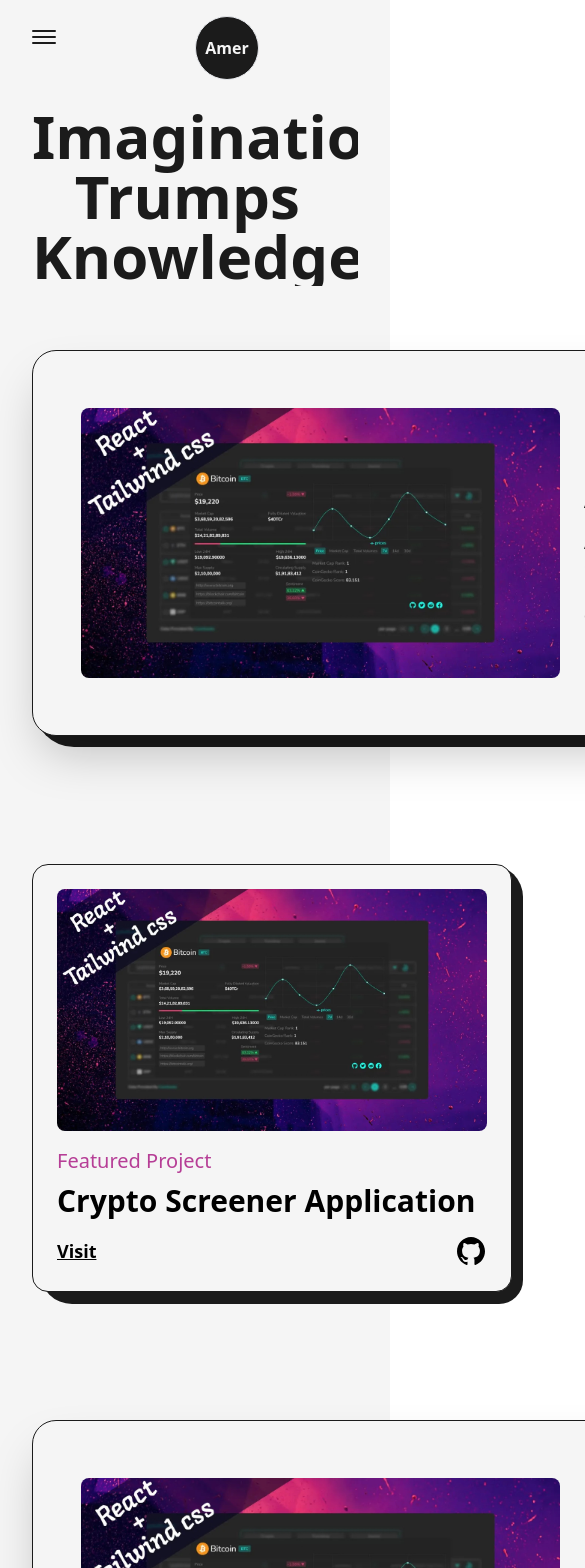
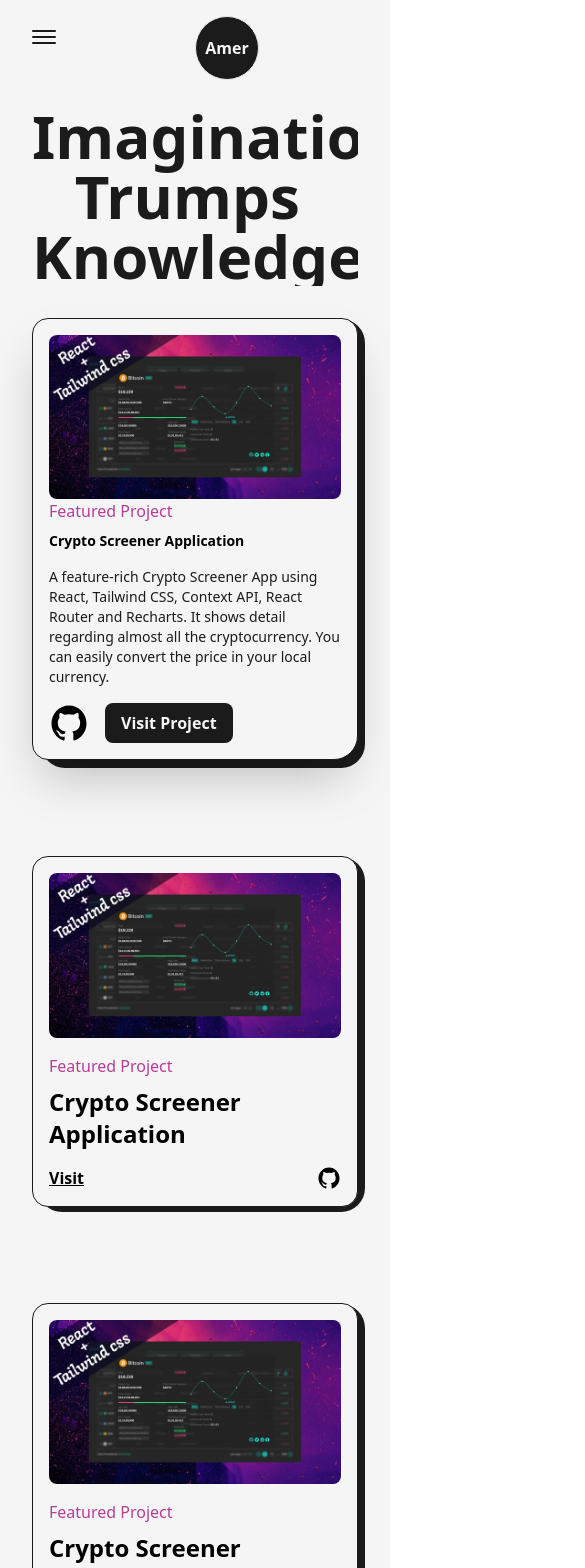
Before and after one commit to amerv97/Next.js-amervarajic-portfolio, a Next.js app in the folder Next.js-Developer-Portfolio-Starter-Code-main/: page /projects in a window 390 px wide. Shown: the top 1568 px of the page, 585 px wide, since content can reach past the window. Built offline with nearby package versions, Linux system fonts and the light colour scheme.

Commit message:
Project page responsibility finished

```diff
--- a/Next.js-Developer-Portfolio-Starter-Code-main/src/pages/projects.js
+++ b/Next.js-Developer-Portfolio-Starter-Code-main/src/pages/projects.js
@@ -14,12 +14,18 @@ const FramerImage = motion(Image);
 
 const FeaturedProject = ({ type, title, summary, img, link, github }) => {
   return (
-    <article className="flex w-full items-center justify-between relative rounded-br-2xl rounded-3xl border border-solid border-dark bg-light shadow-2xl p-12 dark:bg-dark dark:border-light">
-      <div className="top-0 absolute -right-3 -z-10 w-[101%] h-[103%] rounded-[2.5rem] bg-dark rounded-br-3xl dark:bg-light" />
+    <article
+      className="flex w-full items-center justify-between relative rounded-br-2xl rounded-3xl border border-solid border-dark bg-light shadow-2xl p-12 dark:bg-dark dark:border-light
+    lg:flex-col lg:p-8 xs:rounded-2xl xs:rounded-br-3xl xs:p-4"
+    >
+      <div
+        className="top-0 absolute -right-3 -z-10 w-[101%] h-[103%] rounded-[2.5rem] bg-dark rounded-br-3xl dark:bg-light
+      xs:-right-2 sm:h-[102%] xs:w-full xs:rounded-[1.5rem]"
+      />
       <Link
         href={link}
         target="_blank"
-        className="w-1/2 cursor-pointer overflow-hidden rounded-lg "
+        className="w-1/2 cursor-pointer overflow-hidden rounded-lg lg:w-full  "
       >
         <FramerImage
           src={img}
@@ -32,8 +38,11 @@ const FeaturedProject = ({ type, title, summary, img, link, github }) => {
         />
       </Link>
 
-      <div className="w-1/2 flex flex-col items-start justify-between pl-6">
-        <span className="text-primary font-medium text-xl dark:text-primaryDark ">
+      <div className="w-1/2 flex flex-col items-start justify-between pl-6 lg:w-full lg:pl-0 lg:pt-0">
+        <span
+          className="text-primary font-medium text-xl dark:text-primaryDark
+        xs:text-base "
+        >
           {type}
         </span>
         <Link
@@ -41,11 +50,13 @@ const FeaturedProject = ({ type, title, summary, img, link, github }) => {
           target="_blank"
           className="hover:underline underline-offset-2"
         >
-          <h2 className="my-2 w-full text-left text-4xl font-bold dark:text-light ">
+          <h2 className="my-2 w-full text-left text-4xl font-bold dark:text-light sm:text-sm">
             {title}
           </h2>
         </Link>
-        <p className="my-2 font-medium text-dark dark:text-light">{summary}</p>
+        <p className="my-2 font-medium text-dark dark:text-light sm:text-sm">
+          {summary}
+        </p>
         <div className="mt-2 flex items-center">
           <Link href={github} target="_blank" className="w-10">
             <GithubIcon />
@@ -54,7 +65,8 @@ const FeaturedProject = ({ type, title, summary, img, link, github }) => {
             href={link}
             target="_blank"
             className="ml-4 rounded-lg bg-dark text-light p-2 px-6 text-lg font-semibold
-            dark:bg-light dark:text-dark"
+            dark:bg-light dark:text-dark
+            sm:px-4 sm:text-base"
           >
             Visit Project
           </Link>
@@ -66,8 +78,8 @@ const FeaturedProject = ({ type, title, summary, img, link, github }) => {
 
 const Project = ({ title, type, img, link, github }) => {
   return (
-    <article className="w-full flex flex-col items-center justify-center rounded-2xl border border-solid border-dark bg-light p-6 relative dark:bg-dark dark:border-light">
-      <div className="top-0 absolute -right-3 -z-10 w-[101%] h-[103%] rounded-[2rem] bg-dark rounded-br-3xl dark:bg-light" />
+    <article className="w-full flex flex-col items-center justify-center rounded-2xl border border-solid border-dark bg-light p-6 relative dark:bg-dark dark:border-light xs:p-4">
+      <div className="top-0 absolute -right-3 -z-10 w-[101%] h-[103%] rounded-[2rem] bg-dark rounded-br-3xl dark:bg-light md:-right-2 md:w-[101%] xs:h-[102%] xs:rounded-[1.5rem]" />
       <Link
         href={link}
         target="_blank"
@@ -83,7 +95,10 @@ const Project = ({ title, type, img, link, github }) => {
       </Link>
 
       <div className="w-full flex flex-col items-start justify-between mt-4">
-        <span className="text-primary font-medium text-xl dark:text-primaryDark">
+        <span
+          className="text-primary font-medium text-xl dark:text-primaryDark
+        lg:text-lg md:text-base"
+        >
           {type}
         </span>
         <Link
@@ -91,17 +106,22 @@ const Project = ({ title, type, img, link, github }) => {
           target="_blank"
           className="hover:underline underline-offset-2"
         >
-          <h2 className="my-2 w-full text-left text-3xl font-bold ">{title}</h2>
+          <h2
+            className="my-2 w-full text-left text-3xl font-bold
+          lg:text-2xl"
+          >
+            {title}
+          </h2>
         </Link>
         <div className="w-full mt-2 flex items-center justify-between">
           <Link
             href={link}
             target="_blank"
-            className="text-lg font-semibold underline"
+            className="text-lg font-semibold underline md:text-base"
           >
             Visit
           </Link>
-          <Link href={github} target="_blank" className="w-8">
+          <Link href={github} target="_blank" className="w-8 md:w-6">
             <GithubIcon />
           </Link>
         </div>
@@ -121,11 +141,11 @@ const projects = () => {
       <main className="w-full mb-16 flex flex-col items-center justify-center dark:text-light ">
         <Layout className="pt-16 ">
           <AnimatedText
-            className="mb-16 "
+            className="mb-16 lg:!text-7xl sm:mb-8 sm:!text6xl xs:!text-4xl "
             text="Imagination Trumps Knowledge!"
           />
 
-          <div className="grid grid-cols-12 gap-24 gap-y-32">
+          <div className="grid grid-cols-12 gap-24 gap-y-32 xl:gap-x-16 lg:gap-x-8 md:gap-y-24 sm:gap-x-0 ">
             <div className="col-span-12">
               <FeaturedProject
                 title="Crypto Screener Application"
@@ -138,7 +158,7 @@ const projects = () => {
                 type="Featured Project"
               />
             </div>
-            <div className="col-span-6">
+            <div className="col-span-6 sm:col-span-12">
               <Project
                 title="Crypto Screener Application"
                 img={project1}
@@ -150,7 +170,7 @@ const projects = () => {
                 type="Featured Project"
               />{" "}
             </div>
-            <div className="col-span-6">
+            <div className="col-span-6 sm:col-span-12">
               <Project
                 title="Crypto Screener Application"
                 img={project1}
@@ -174,7 +194,7 @@ const projects = () => {
                 type="Featured Project"
               />
             </div>
-            <div className="col-span-6">
+            <div className="col-span-6 sm:col-span-12">
               <Project
                 title="Crypto Screener Application"
                 img={project1}
@@ -186,7 +206,7 @@ const projects = () => {
                 type="Featured Project"
               />
             </div>
-            <div className="col-span-6">
+            <div className="col-span-6 sm:col-span-12">
               <Project
                 title="Crypto Screener Application"
                 img={project1}
```
